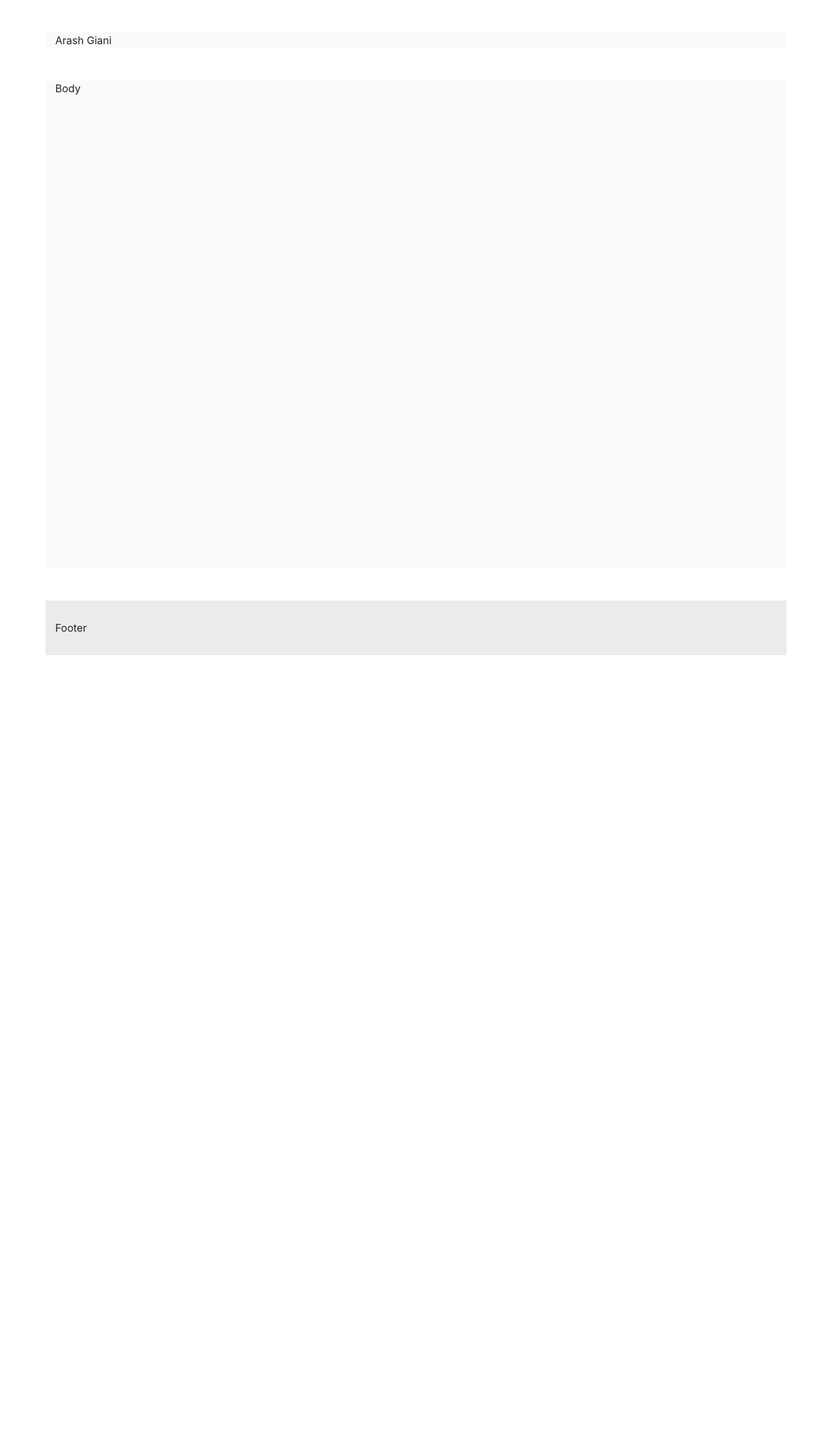
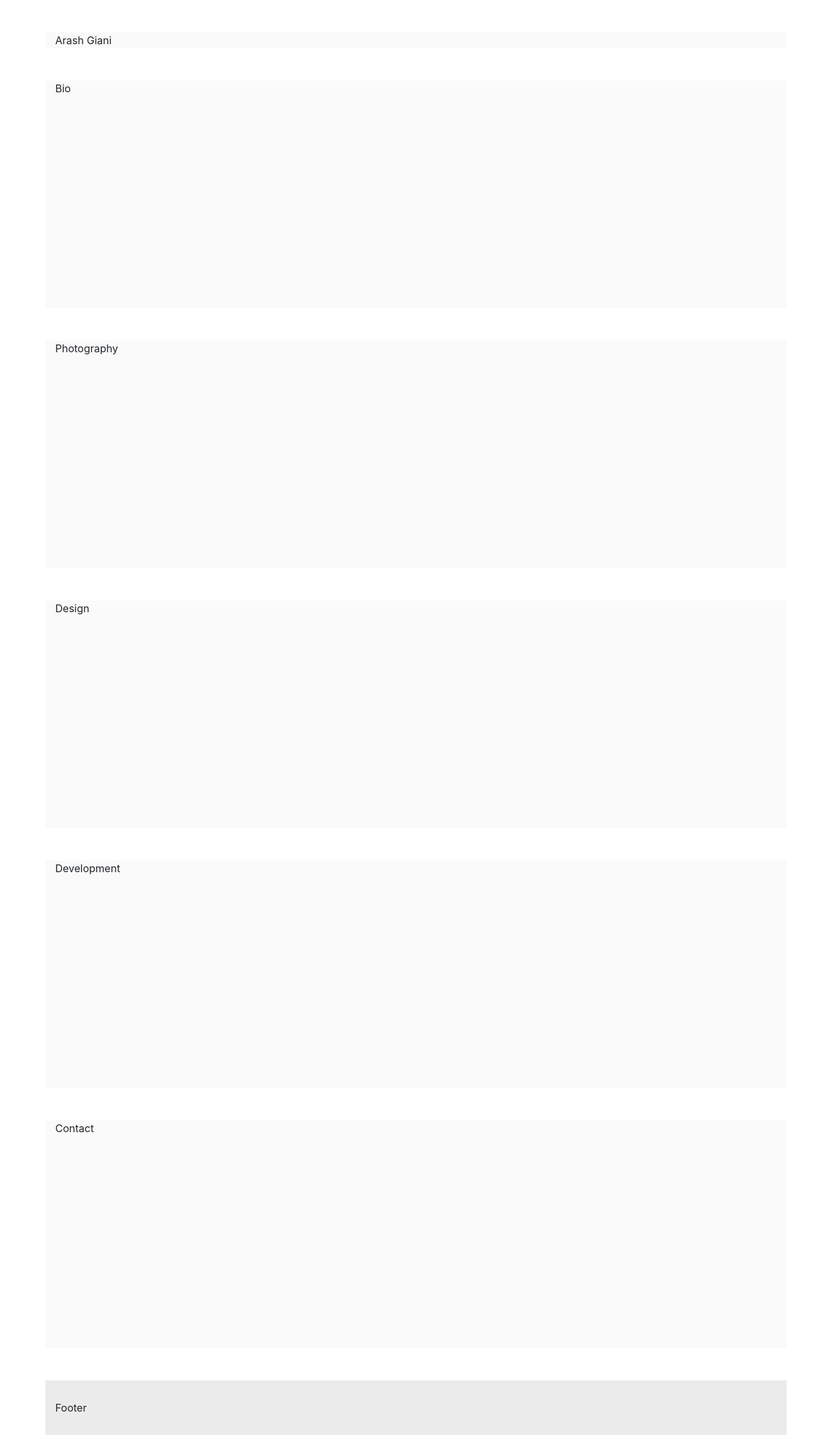
Before and after one commit to wildfireads/arashgiani, a PHP site: page / in a window 1280 px wide. Shown: the whole page at 65% size. Before the commit the page ends 1008 px from the top, so only its background shows below. Run offline with PHP 8.4, Linux system fonts and the light colour scheme; some libraries are stand-ins or nearby versions.

Commit message:
sections

```diff
--- a/index.php
+++ b/index.php
@@ -19,11 +19,25 @@
 </div>
 
 
-<div class="container" style="background-color: #fafafa; margin-bottom: 50px; min-height: 750px">
-  Body
+<div class="container" style="background-color: #fafafa; margin-bottom: 50px; min-height: 350px">
+  Bio
 </div>
 
+<div class="container" style="background-color: #fafafa; margin-bottom: 50px; min-height: 350px">
+  Photography
+</div>
 
+<div class="container" style="background-color: #fafafa; margin-bottom: 50px; min-height: 350px">
+  Design
+</div>
+
+<div class="container" style="background-color: #fafafa; margin-bottom: 50px; min-height: 350px">
+  Development
+</div>
+
+<div class="container" style="background-color: #fafafa; margin-bottom: 50px; min-height: 350px">
+  Contact
+</div>
 
 <div class="container" style="background-color: #ebebeb; padding-top: 30px; padding-bottom: 30px;">
   Footer
```
